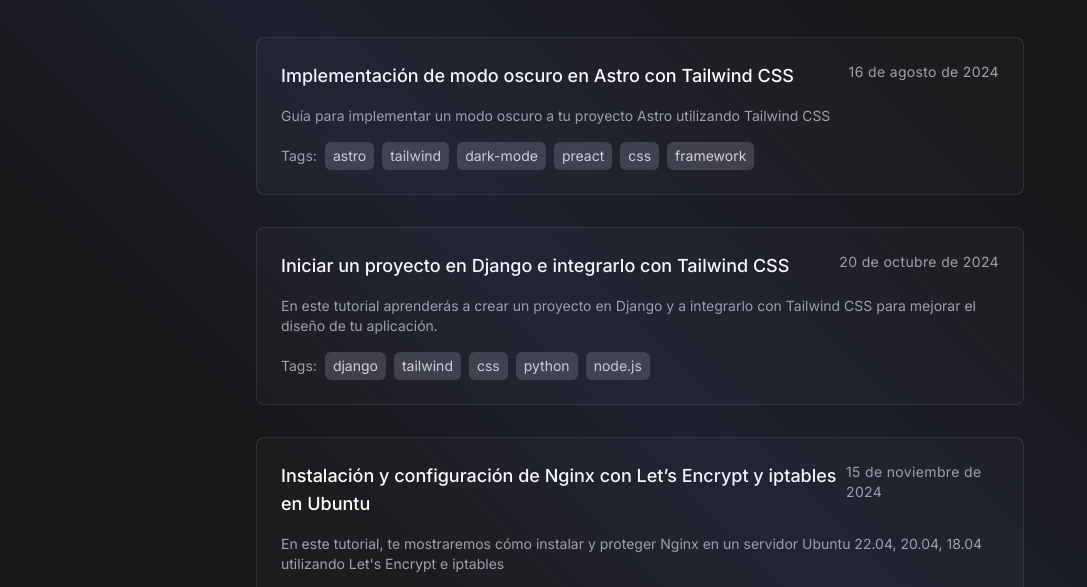
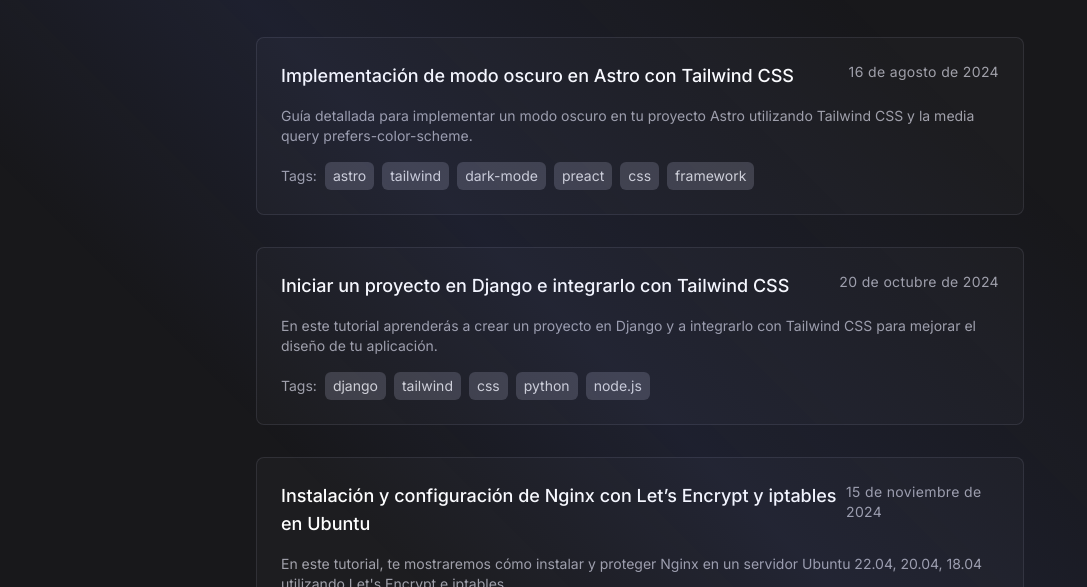
Before and after one commit to oscar503sv/ozkkar.dev, an Astro site: page /blog in a window 1280 px wide. Shown: the part 195-782 px from the top of the page, without its empty margins (0-1087 px from the left). Built offline with nearby package versions, Linux system fonts and the light colour scheme; Astro itself is replaced by a stand-in of ours; some packages are replaced by stand-ins of ours.

Commit message:
Fix dark mode blog post

```diff
--- a/src/content/blog/dark-mode-in-astro.md
+++ b/src/content/blog/dark-mode-in-astro.md
@@ -1,6 +1,6 @@
 ---
 title: "Implementación de modo oscuro en Astro con Tailwind CSS"
-description: Guía para implementar un modo oscuro a tu proyecto Astro utilizando Tailwind CSS
+description: "Guía detallada para implementar un modo oscuro en tu proyecto Astro utilizando Tailwind CSS y la media query prefers-color-scheme."
 pubDate: 2024-08-16
 updatedDate: 2024-08-16
 hero: "~/assets/heros/astro_dark.webp"
```
